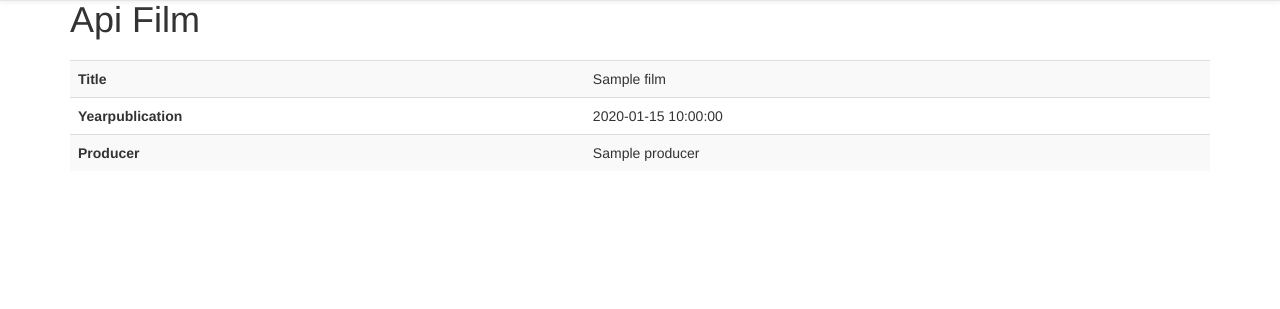
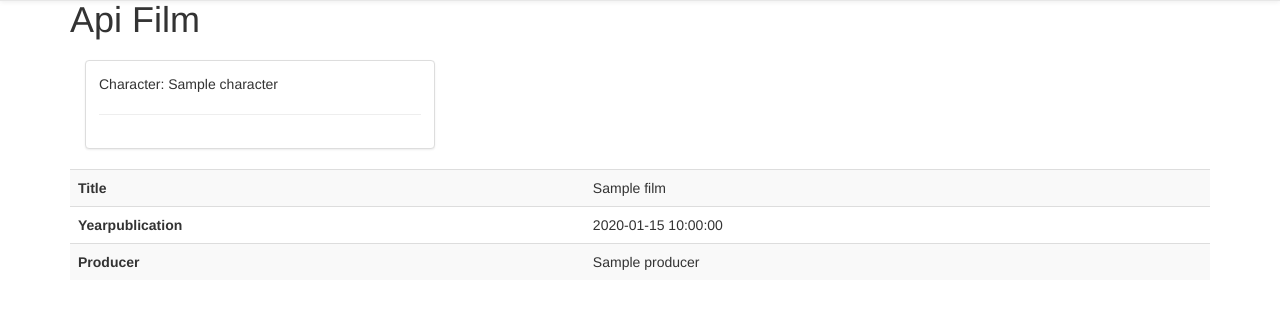
Before and after one commit to ricaza81/moviesapp, a Symfony app: template templates/lucky/show_api.html.twig in a window 1280 px wide. Shown: the part 80-389 px from the top of the page. Run offline with Twig, Linux system fonts and the light colour scheme; the template is opened without the code that fills it: most values are stand-ins (such as "Sample title", 1, 10 or a date in 2020); some libraries are stand-ins or nearby versions.

Commit message:
characters

```diff
--- a/config/services.yaml
+++ b/config/services.yaml
@@ -5,7 +5,7 @@
 # https://symfony.com/doc/current/best_practices.html#use-parameters-for-application-configuration
 parameters:
 #     resource: '../src/Controller/DefaultController'
-#     default_admin_email: ricaza81@gmail.com
+      default_admin_email: ricaza81@gmail.com
 
 services:
     # default configuration for services in *this* file
@@ -16,6 +16,8 @@ services:
      #   public: true
      #   tags: ['controller.service_arguments']
 
+    #bind:
+    #    $adminEmail: "%env(string:default:default_admin_email:ADMIN_EMAIL)%"
     # makes classes in src/ available to be used as services
     # this creates a service per class whose id is the fully-qualified class name
     App\:
--- a/templates/lucky/show_api.html.twig
+++ b/templates/lucky/show_api.html.twig
@@ -17,6 +17,20 @@
                 <th>Producer</th>
                 <td>{{ film.producer }}</td>
             </tr>
+
+             {% for result in film.characters %}
+            <div class="col-sm-4 col-lg-4 col-md-4">
+                <div class="thumbnail">
+                    <div class="caption">
+                        <a href="" target="_blank"></a>
+                        <p>Character: {{result}}
+                        </p>
+                         <hr>
+                    </div>
+                </div>
+            </div>
+            {% endfor %}
+
         </tbody>
     </table>
 {% endblock %}
```
